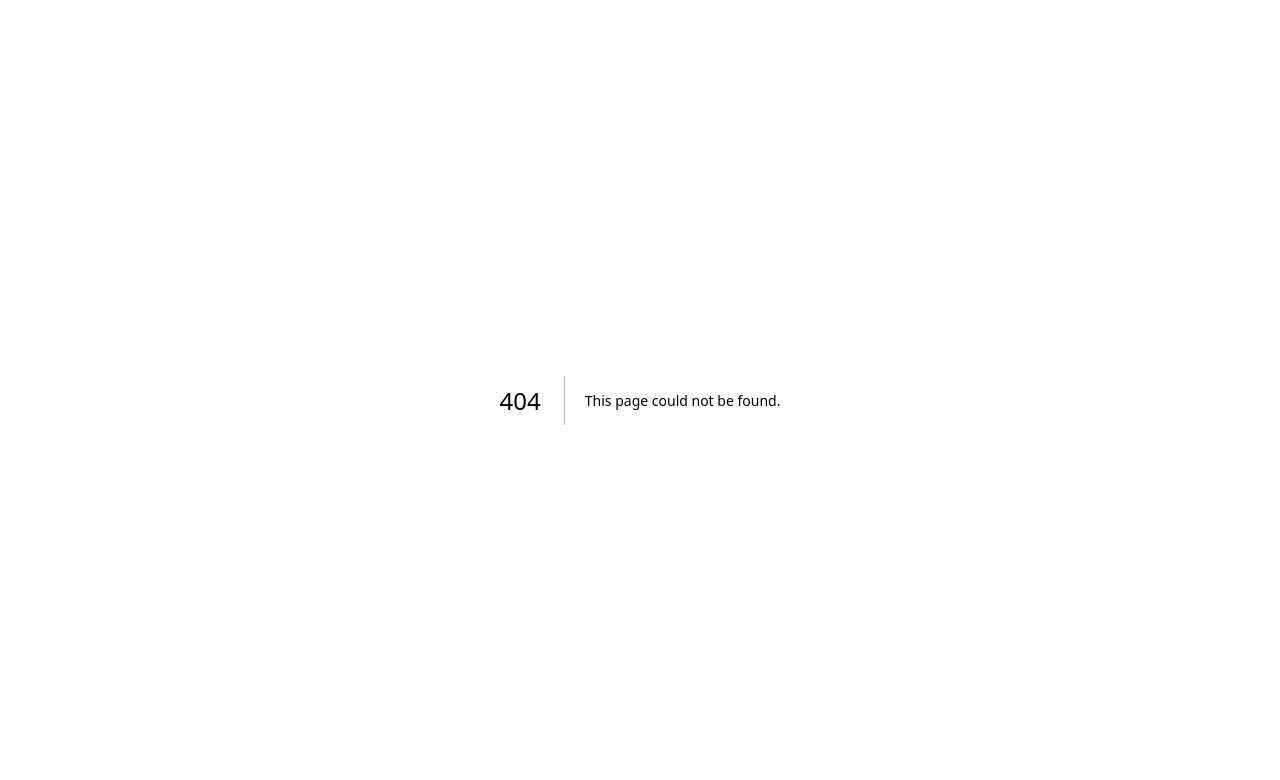
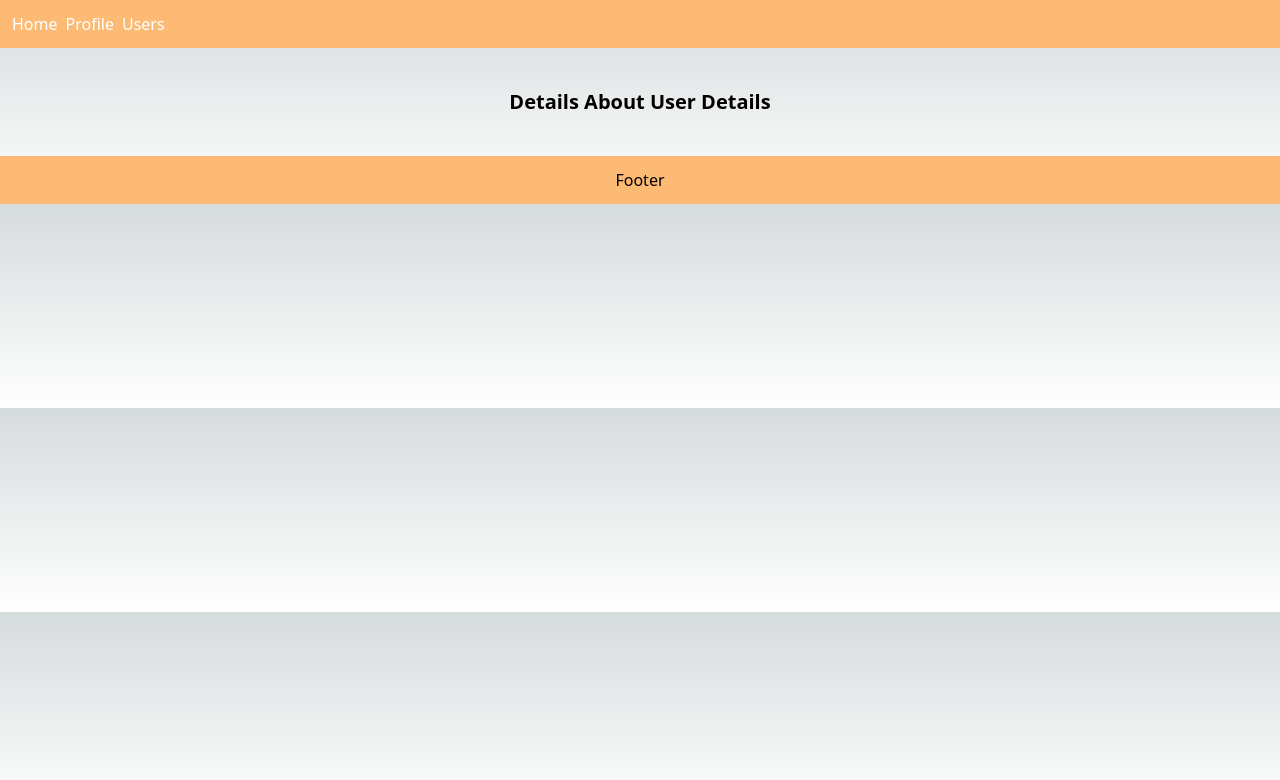
Before and after one commit to tariraf/sanber-nextjs, a Next.js app in the folder new-project/: page /users/detail in a window 1280 px wide. Before the commit this address had no page. Shown: the top 780 px of the page. Built offline with nearby package versions, Linux system fonts and the light colour scheme.

Commit message:
Change about directory name to users

```diff
--- a/new-project/components/header/index.js
+++ b/new-project/components/header/index.js
@@ -5,7 +5,7 @@ export default function Header() {
             <ul className="flex gap-2 py-3 pl-3">
                 <li><Link href="/">Home</Link></li>
                 <li><Link href="/profile">Profile</Link></li>
-                <li><Link href="about">About</Link></li>
+                <li><Link href="/users">Users</Link></li>
             </ul>
         </div>
     )
--- a/new-project/pages/about/detail.js
+++ /dev/null
@@ -1,11 +0,0 @@
-import Layout from "@/layout";
-
-export default function AboutDetails() {
- return (
-  <Layout metaTitle="Details" metaDescription="This page provides our company details">
-    <div className="h-full">
-      <h1 className="py-10 text-center text-xl font-extrabold">Details About Our Company</h1>
-    </div>
-  </Layout>
- );
-}
--- a/new-project/pages/about/index.js
+++ /dev/null
@@ -1,11 +0,0 @@
-import Layout from "@/layout";
-
-export default function About() {
- return (
-  <Layout metaTitle="About" metaDescription="About our company">
-    <div className="h-full">
-      <h1 className="py-10 text-center text-xl font-extrabold">About our company</h1>
-    </div>
-  </Layout>
- );
-}
--- /dev/null
+++ b/new-project/pages/users/detail.js
@@ -0,0 +1,11 @@
+import Layout from "@/layout";
+
+export default function AboutDetails() {
+ return (
+  <Layout metaTitle="Details" metaDescription="This page provides user details">
+    <div className="h-full">
+      <h1 className="py-10 text-center text-xl font-extrabold">Details About User Details</h1>
+    </div>
+  </Layout>
+ );
+}
--- /dev/null
+++ b/new-project/pages/users/index.js
@@ -0,0 +1,11 @@
+import Layout from "@/layout";
+
+export default function About() {
+ return (
+  <Layout metaTitle="About" metaDescription="List of users">
+    <div className="h-full">
+      <h1 className="py-10 text-center text-xl font-extrabold">List of users page</h1>
+    </div>
+  </Layout>
+ );
+}
```
